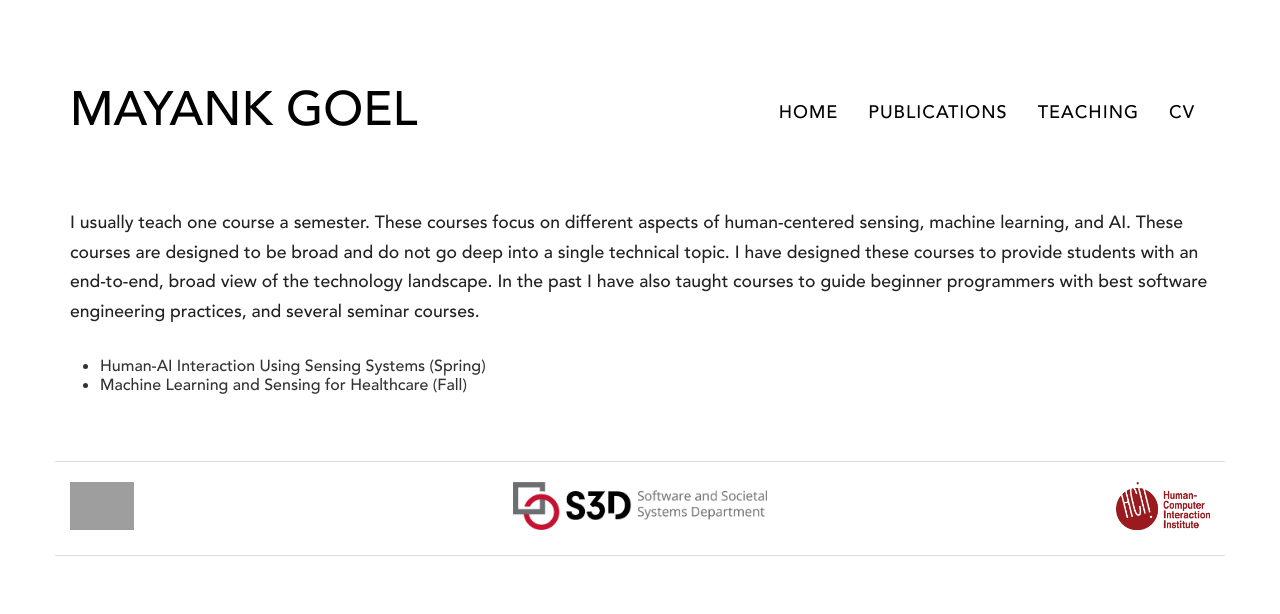
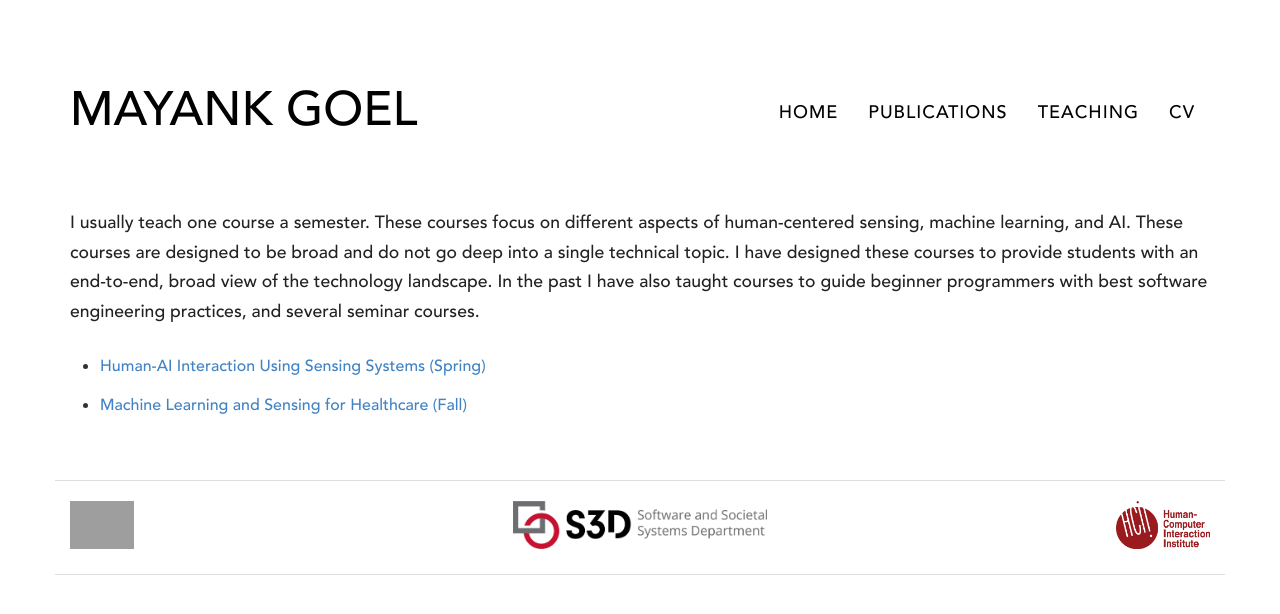
Before and after one commit to mynkgoel/mynkgoel.github.io, a Jekyll site: the page built from teaching/index.html, in a window 1280 px wide. Shown: the top 614 px of the page. Built offline with Jekyll 4.4.1, drawn with Linux system fonts in a browser that asks for light colours; nearby versions of some CDN libraries; grey boxes are pictures that could not be loaded.

```diff
--- a/teaching/index.html
+++ b/teaching/index.html
@@ -12,7 +12,8 @@ title:
 <div class=panel-body">
 
 <ul>
-<li>Human-AI Interaction Using Sensing Systems (Spring)</li>
-<li>Machine Learning and Sensing for Healthcare (Fall)</li>
+<li><a href="https://sensingsystems.org">Human-AI Interaction Using Sensing Systems (Spring)</a></li>
+<br>
+<li><a href="healthsensing.notion.site">Machine Learning and Sensing for Healthcare (Fall)</a></li>
 </ul>
 </div>
```
